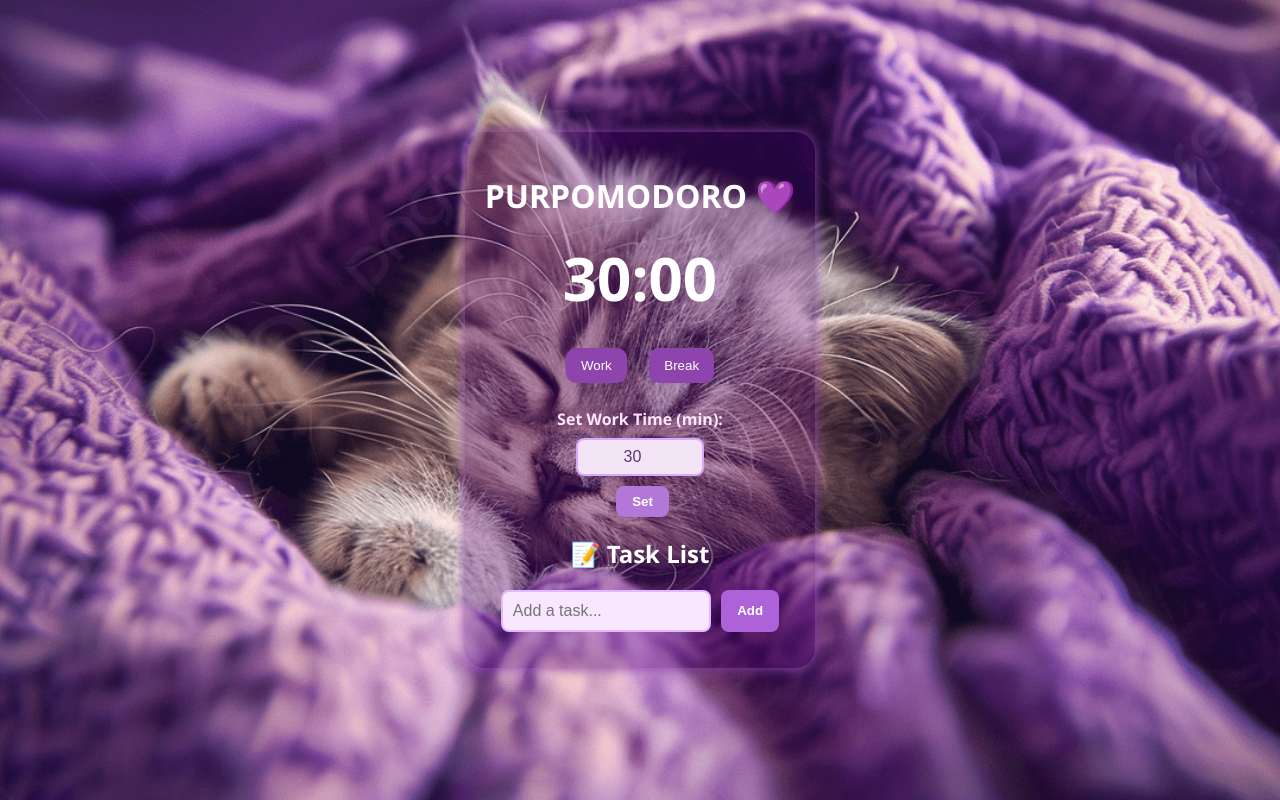
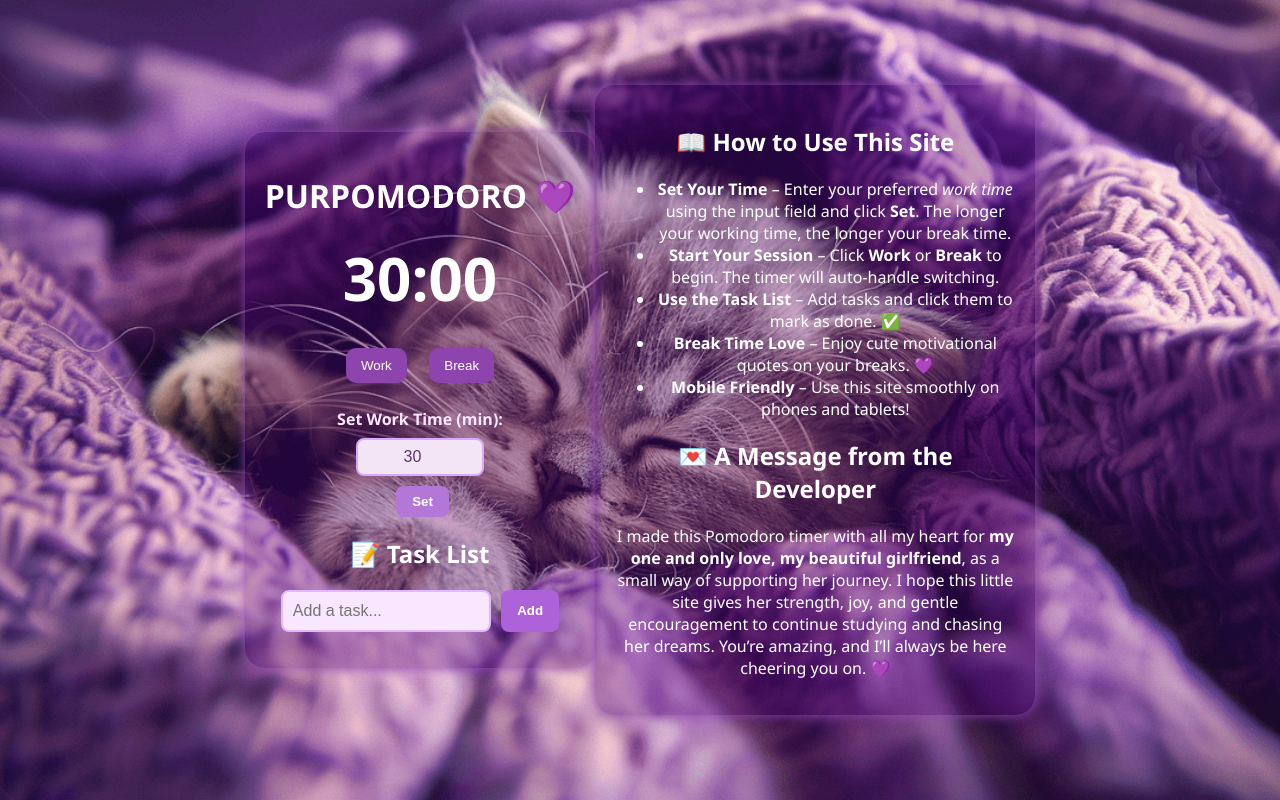
Before and after one commit to Panda091502/isntitaaronic, a plain HTML site: page index.html in a window 1280 px wide. Drawn offline with Linux system fonts and the light colour scheme.

Commit message:
Update index.html

```diff
--- a/index.html
+++ b/index.html
@@ -34,6 +34,29 @@
     <ul id="task-list"></ul>
   </div>
 
+
+
+<div class="container">
+  <h2>📖 How to Use This Site</h2>
+  <ul class="instructions">
+    <li><strong>Set Your Time</strong> – Enter your preferred <em>work time</em> using the input field and click <strong>Set</strong>. The longer your working time, the longer your break time.</li>
+    <li><strong>Start Your Session</strong> – Click <strong>Work</strong> or <strong>Break</strong> to begin. The timer will auto-handle switching.</li>
+    <li><strong>Use the Task List</strong> – Add tasks and click them to mark as done. ✅</li>
+    <li><strong>Break Time Love</strong> – Enjoy cute motivational quotes on your breaks. 💜</li>
+    <li><strong>Mobile Friendly</strong> – Use this site smoothly on phones and tablets!</li>
+  </ul>
+
+  <div class="love-note">
+
+      <h2>💌 A Message from the Developer</h2>
+    <p>
+      I made this Pomodoro timer with all my heart for <strong>my one and only love, my beautiful girlfriend</strong>,
+      as a small way of supporting her journey. I hope this little site gives her strength, joy,
+      and gentle encouragement to continue studying and chasing her dreams. You’re amazing,
+      and I’ll always be here cheering you on. 💜
+    </p>
+  </div>
+</div>
   <script src="script.js"></script>
 </body>
 </html>
```
